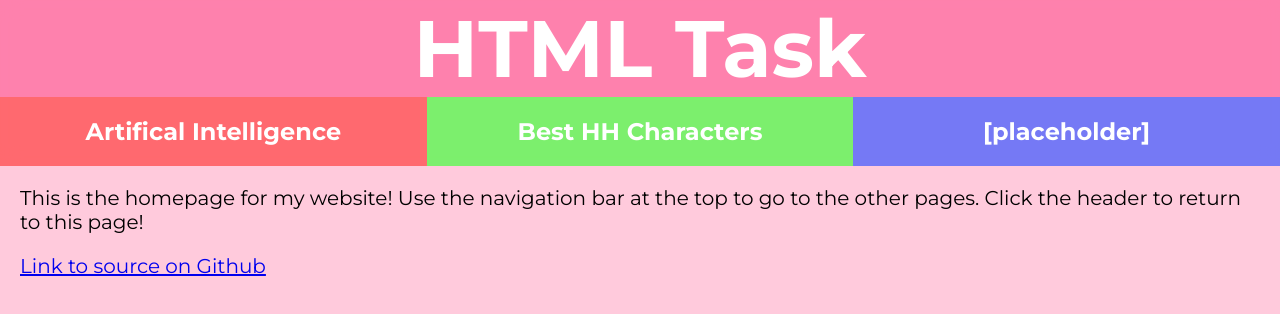
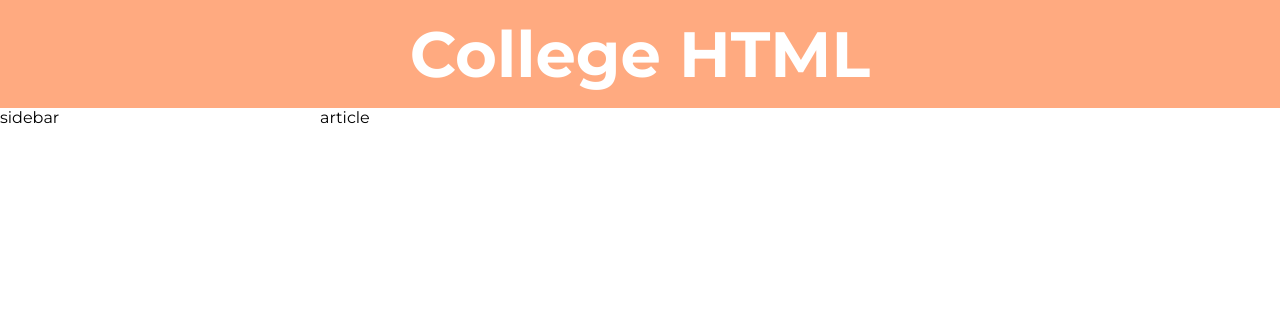
Before and after one commit to ChrissieBlossom/CS-Class-HTML-Task, a plain HTML site: page index.html in a window 1280 px wide. Drawn offline with Linux system fonts and the light colour scheme.

Commit message:
Rewrite begin

```diff
--- a/index.html
+++ b/index.html
@@ -12,20 +12,16 @@
 
 <body>
 
-	<div class="header">
-		<a class="pageHeader" href="index.html"><div><b>HTML Task</b></div></a>
+	<header><h1>College HTML</h1></header>
 
-		<div class="navBar">
-			<a href="ai.html"><div style="background-color: #FF4040B2"><h2>Artifical Intelligence</h2></div></a>
-			<a href="best-hazbin-hotel-characters.html"><div style="background-color: #44ff3db2"><h2>Best HH Characters</h2></div></a>
-			<a href="index.html"><div style="background-color: #3a56ffb2"><h2>[placeholder]</h2></div></a>
-		</div>
-	</div>
-
-
-	<p>This is the homepage for my website! Use the navigation bar at the top to go to the other pages. Click the header to return to this page!</p>
-
-	<p><a href="https://github.com/ChrissieBlossom/CS-Class-HTML-Task">Link to source on Github</a></p>
+	<section id="content">
+		<nav>
+			<p>sidebar</p>
+		</nav>
+		<article>
+			<p>article</p>
+		</article>
+	</section>
 
 </body>
 </html>
--- a/style.css
+++ b/style.css
@@ -1,58 +1,48 @@
-body {
-    background-color: #ffcadc;
-    margin: 0;
+* {
+    font-family: Montserrat, Arial, Helvetica, sans-serif;
+    box-sizing: border-box;
+    margin:0;
 }
 
-.pageHeader div {
-    background-color: #FE6298B2;
+header {
+    background-color: rgb(255, 170, 128);
+    position: sticky;
     text-align: center;
-    font-size: 500%;
-    font-family: Montserrat, Arial, Helvetica, sans-serif;
+    color: rgb(255, 255, 255);
+    font-size: min(5vw, 200%);
+    padding: 15px;
 }
 
-.pageHeader {
-    text-decoration: none;
-    color: #ffffff;
+#content {
+    width:100%;
+    height:100%;
+    display:flex;
+    flex-direction:row;
 }
 
-p, h1, h2, h3, ul, ol {
-    font-family: Montserrat, Arial, Helvetica, sans-serif;
-    margin: 20px;
+body {
+    position:absolute;
+    top:0;
+    bottom:0;
+    left:0;
+    right:0;
+
+    display:flex;
+    flex-direction:column;
 }
 
-p , ul, ol {
-    font-size: 20px;
+nav {
+    flex-basis:calc(100% / 4);
 }
 
-.navBar a {
-    text-decoration: none;
-    text-align: center;
-    font-family: Montserrat, Arial, Helvetica, sans-serif;
+@media screen and (max-width: 767px) {
+    nav {
+        flex-basis: calc(100% / 3);
+    }
 }
 
-.navBar div {
-    width: 33.33333333%;
-    float: left;
+@media screen and (max-width: 500px) {
+    #content {
+        flex-direction:column;
+    }
 }
-
-.navBar {
-    width: 100%;
-    overflow: hidden;
-}
-
-.navBar h2 {
-    color: #ffffff;
-}
-
-.image {
-    display: block;
-    margin-left:20px;
-    width: 50%;
-}
-
-.header {
-    position: sticky;
-    top:0;
-    -webkit-backdrop-filter: blur(10px);
-    backdrop-filter: blur(10px);
-}
```
